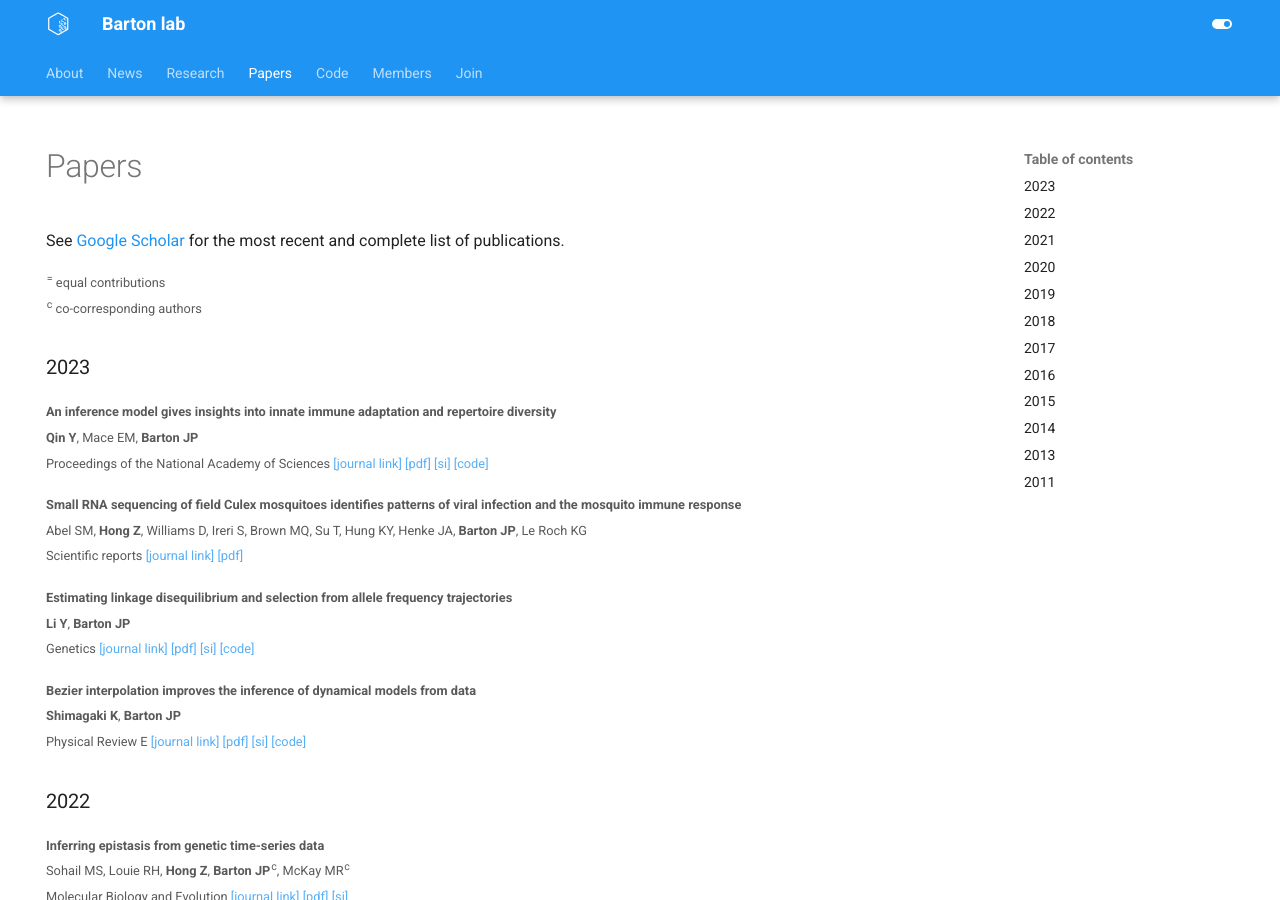
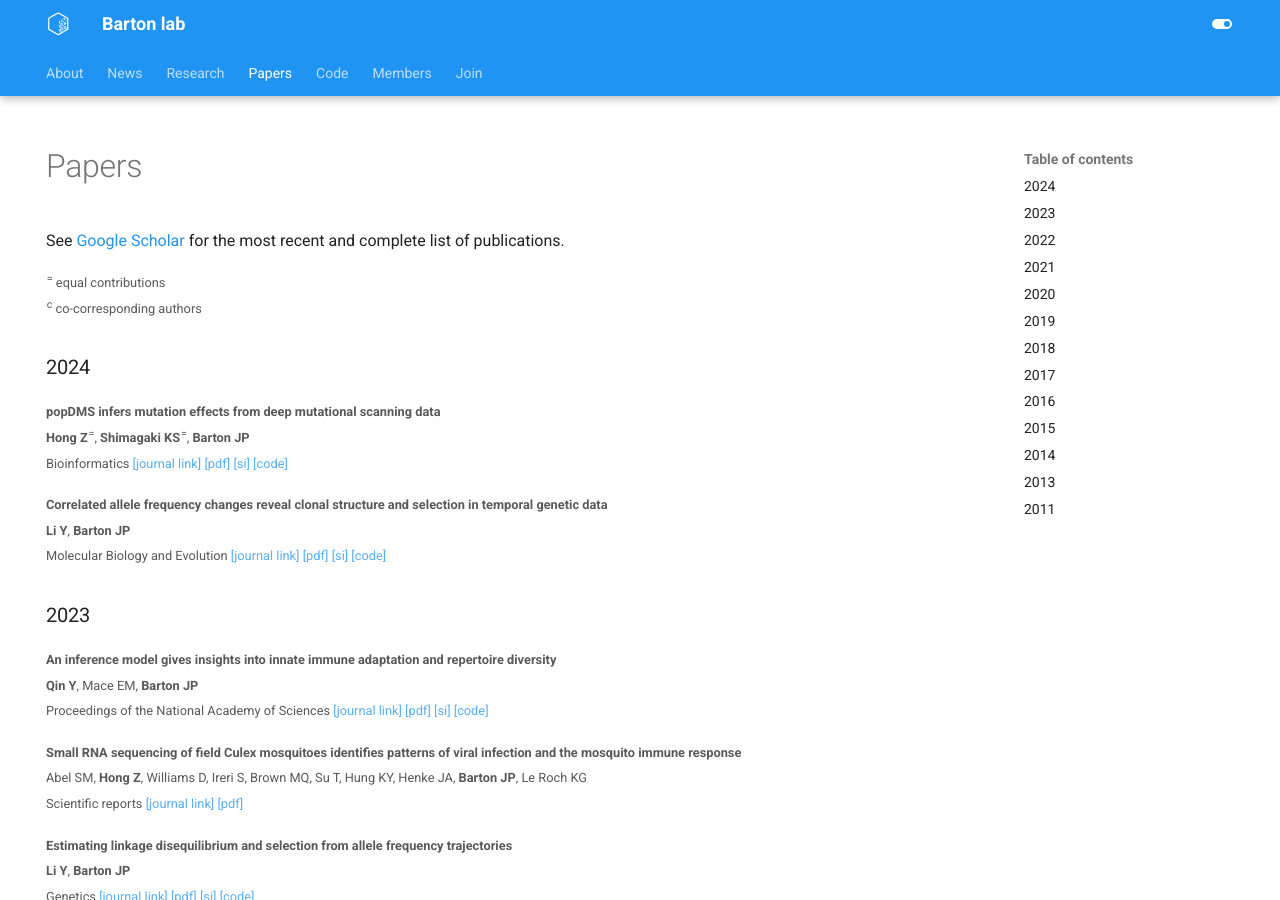
Before and after one commit to bartonlab/bartonlab.github.io, an MkDocs documentation site: the page built from docs/papers.md, in a window 1280 px wide and 900 px high. Built offline with MkDocs 1.6.1 and Material for MkDocs 9.7.7, drawn with Linux system fonts in a browser that asks for light colours.

Commit message:
Update papers

```diff
--- a/docs/papers.md
+++ b/docs/papers.md
@@ -10,6 +10,11 @@ See [Google Scholar](https://scholar.google.com/citations?user=ItAcAOMAAAAJ) for
 <br></small>
 
 <!--- replace ### with <h3> </h3> to remove from nav> --->
+
+### 2024
+<small>**popDMS infers mutation effects from deep mutational scanning data**<br>**Hong Z**<sup>=</sup>, **Shimagaki KS**<sup>=</sup>, **Barton JP**<br>Bioinformatics [[journal link]](https://doi.org/10.1093/bioinformatics/btae499) [[pdf]](assets/pdf/papers/hong-popdms.pdf) [[si]](assets/pdf/papers/hong-popdms-si.pdf) [[code]](https://github.com/bartonlab/popDMS)</small>
+
+<small>**Correlated allele frequency changes reveal clonal structure and selection in temporal genetic data**<br>**Li Y**, **Barton JP**<br>Molecular Biology and Evolution [[journal link]](https://doi.org/10.1093/molbev/msae060) [[pdf]](assets/pdf/papers/li-clonal.pdf) [[si]](assets/pdf/papers/li-clonal-si.pdf) [[code]]( https://github.com/bartonlab/paper-clonal-dynamics)</small>
 
 ### 2023
 <small>**An inference model gives insights into innate immune adaptation and repertoire diversity**<br>**Qin Y**, Mace EM, **Barton JP**<br>Proceedings of the National Academy of Sciences [[journal link]](https://doi.org/10.1073/pnas.2305859120) [[pdf]](assets/pdf/papers/qin-innate.pdf) [[si]](assets/pdf/papers/qin-innate-si.pdf) [[code]](https://github.com/bartonlab/paper-innate-immune-adaptation)</small>
```
Also changed, not shown: 4 other files.
